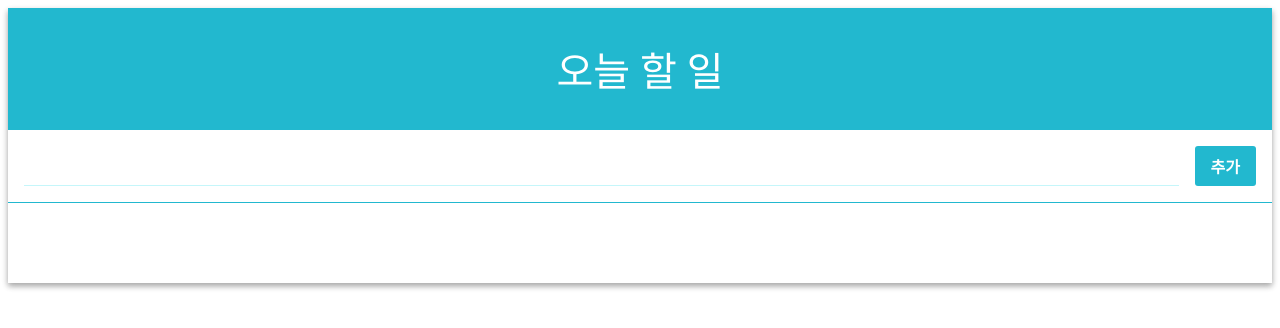
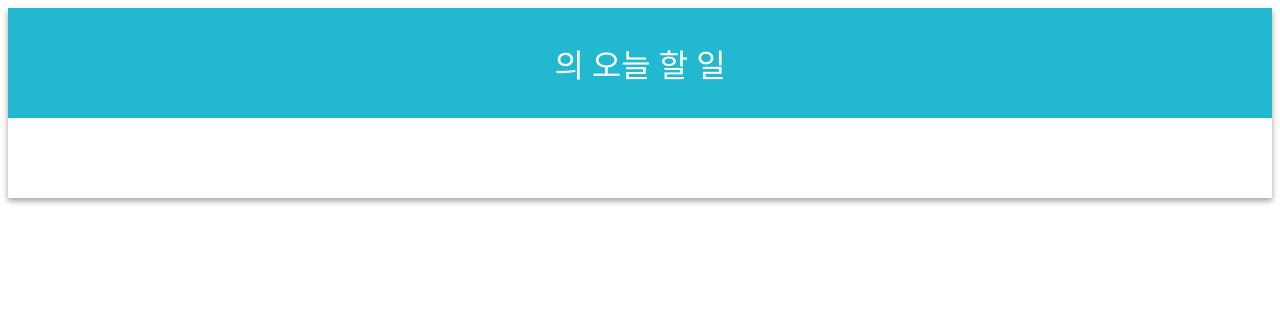
Before and after one commit to newskys/react-study, a React app: page / in a window 1280 px wide. Shown: the top 328 px of the page. Built offline with nearby package versions, Linux system fonts and the light colour scheme.

Commit message:
week4-homework

```diff
--- a/src/components/TodoItem.jsx
+++ b/src/components/TodoItem.jsx
@@ -2,28 +2,14 @@ import React, { Component } from 'react';
 import './TodoItem.css';
 
 class TodoItem extends Component {
-    handleRemove = (e) => {
-        // 삭제 API
-    };
-
     render() {
-        const { text, id } = this.props;
+        const { text } = this.props;
 
         return (
         <div className="todo-item">
-            <div className="remove"
-                onClick={(e) => {
-                    e.stopPropagation(); // onToggle 이 실행되지 않도록 함
-                    this.handleRemove(id);
-                }}>
-                &times;
-            </div>
             <div className={`todo-text`}>
             <div>{text}</div>
             </div>
-            {/* {
-            checked && (<div className="check-mark">✓</div>)
-            } */}
         </div>
         );
     }
--- a/src/components/TodoItemList.jsx
+++ b/src/components/TodoItemList.jsx
@@ -7,7 +7,7 @@ class TodoItemList extends Component {
 
         return (
             <div>
-                {list.map((item, index) => <TodoItem key={`todoitem-${index}`} text={''} />)}
+                {list.map((item, index) => <TodoItem key={`todoitem-${index}`} text={item.todo} />)}
             </div>
         );
     }
--- a/src/components/TodoList.css
+++ b/src/components/TodoList.css
@@ -7,7 +7,7 @@
 
   .title {
     padding: 2rem;
-    font-size: 2.5rem;
+    font-size: 2.0rem;
     text-align: center;
     font-weight: 100;
     background: #22b8cf;;
--- a/src/components/TodoList.jsx
+++ b/src/components/TodoList.jsx
@@ -9,33 +9,15 @@ class TodoList extends React.Component {
         list: [],
     };
 
-    componentDidMount() {
-        this.getList();
-    }
-
-    getList = () => {
-        // Ajax로 가져온 데이터를 list state에 넣음
-    }
-
-    submitTodo = (todoName) => {
-        // Ajax로 todoName 값을 DB에 넣음
-        // axios.post(주소, {todo: 할일내용})
-
-        // 이후 리스트 다시 가져옴
-        this.getList();
-    }
-
     render() {
         const { list } = this.state;
+        console.log('list', list);
 
         return (
             <main className="todo-list-template">
                 <div className="title">
-                    오늘 할 일
+                    의 오늘 할 일
                 </div>
-                <section className="form-wrapper">
-                    <Form submitTodo={this.submitTodo} />
-                </section>
                 <section className="todos-wrapper">
                     <TodoItemList list={list} />
                 </section>
```
